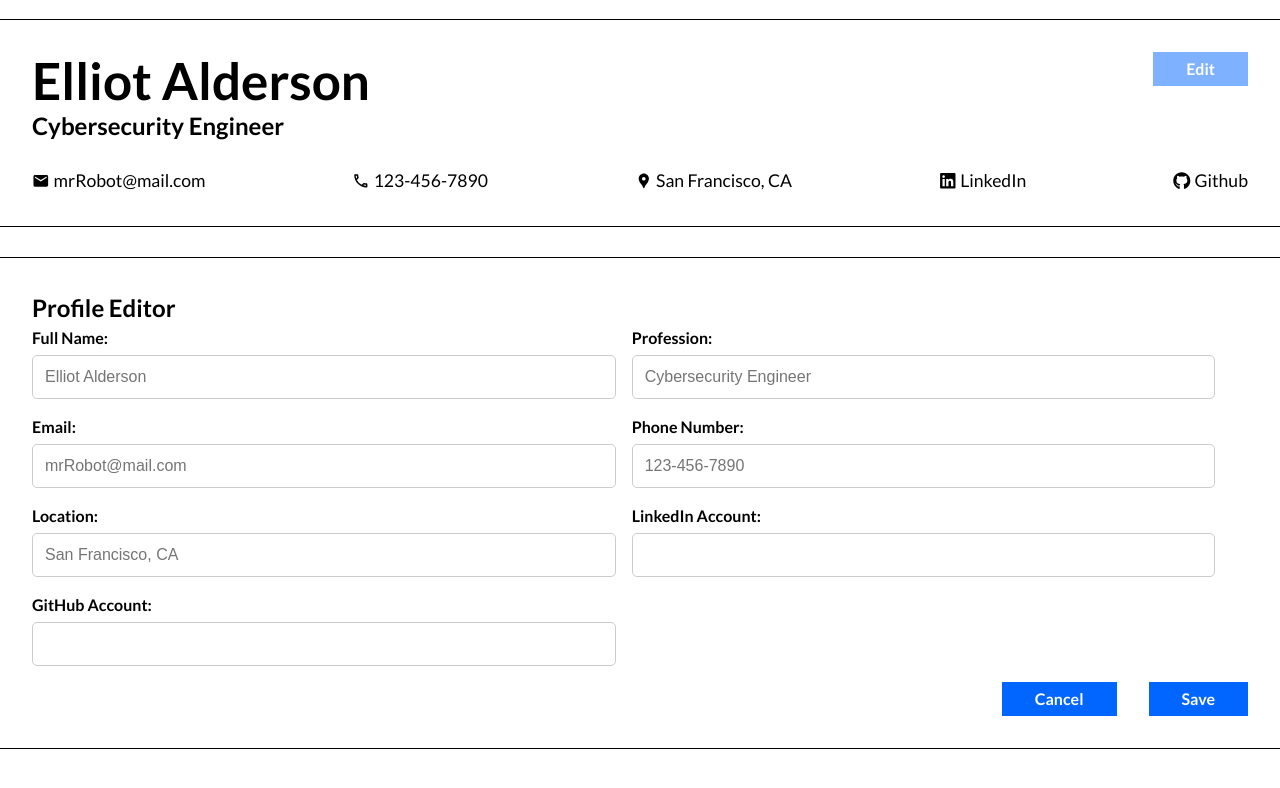
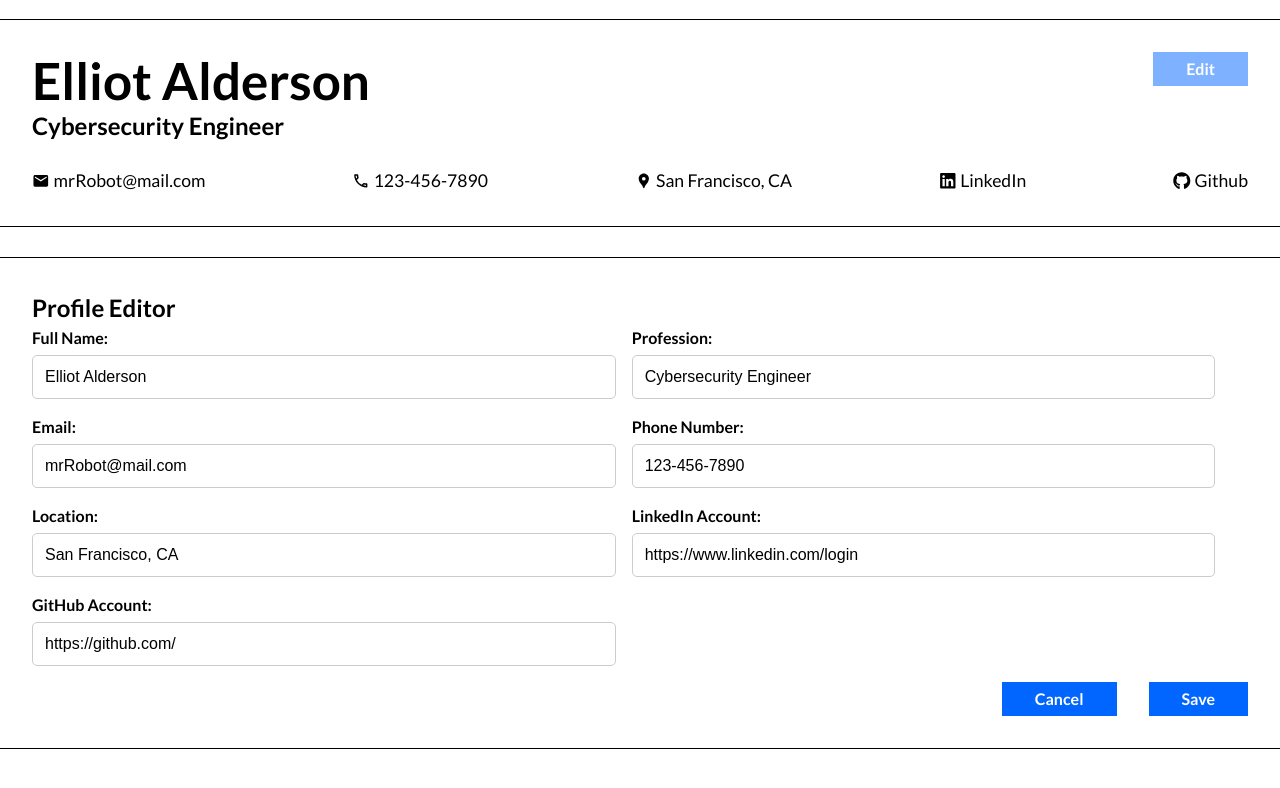
Before and after one commit to Eztatic/cv-maker, a React (Vite) app: page / in a window 1280 px wide. Both pictures are taken after a click on the button "Edit". Shown: the top 788 px of the page. Built offline with nearby package versions, Linux system fonts and the light colour scheme.

Commit message:
Profile section done

```diff
--- a/src/App.jsx
+++ b/src/App.jsx
@@ -1,5 +1,4 @@
 import './App.css'
-import { useState } from 'react';
 import {Profile, EditProfile, ProfileSection} from './components.jsx';
 
 function App() {
--- a/src/components.jsx
+++ b/src/components.jsx
@@ -1,4 +1,5 @@
 import { useState } from 'react';
+import { motion, AnimatePresence } from "framer-motion";
 import { FaGithub,  FaLinkedin } from "react-icons/fa";
 import { MdEmail, MdOutlinePhone, MdLocationPin } from "react-icons/md";
 import './components.css';
@@ -10,36 +11,54 @@ function ProfileSection() {
             email: 'mrRobot@mail.com',
             number: '123-456-7890',
             location: 'San Francisco, CA',
-            linkedIn: '',
-            github: ''
+            linkedIn: 'https://www.linkedin.com/login',
+            github: 'https://github.com/'
       }
 
       const [editStatus, setEditStatus] = useState(false);
       const [profileInfo, setProfileInfo] = useState(info);
+      const [currentProfile, setCurrentProfile] = useState(profileInfo);
 
-      const showEditProfile = (e) => {
-            e.target.classList.toggle('no-click');
+      const showEditProfile = () => {
             setEditStatus(true);
+            setCurrentProfile({... profileInfo});
+      }
+
+      const cancelEditProfile = () => {
+            setTimeout(() => setEditStatus(false), 250);
+            setProfileInfo(currentProfile);
+      }
+
+      const saveEditProfile = () => {
+            setTimeout(() => setEditStatus(false), 250);
       }
 
       const editValues = (e) => {
-            const {name, value} = e.target;
-            setProfileInfo((prev) => ({...prev, [name]: value}));
+            setProfileInfo(prev => ({...prev, [e.target.name]: e.target.value}));
       }
 
       return (
             <>
-                  <Profile information={profileInfo} editHandler={showEditProfile} />
-                  {editStatus ? <EditProfile information={profileInfo} updateValue={editValues} /> : null}
+                  <Profile information={profileInfo}
+                           editHandler={showEditProfile}
+                           isEditing={editStatus}/>
+                  <AnimatePresence>
+                        {editStatus &&
+                              <EditProfile information={profileInfo}
+                                          updateValue={editValues}
+                                          cancelEditHandler={cancelEditProfile}
+                                          saveEditHandler={saveEditProfile}
+                                          isEditing={editStatus} />}
+                  </AnimatePresence>
             </>
       );
 }
 
-function Profile({information, editHandler}) {
+function Profile({information, editHandler, isEditing}) {
 
       return (
             <section className="profile-section">
-                  <button className="edit-profile" onClick={editHandler}>Edit</button>
+                  <button className={`edit-profile ${isEditing ? 'no-click' : ""}`} onClick={editHandler}>Edit</button>
                   <h1>{information.fullName}</h1>
                   <h2>{information.profession}</h2>
                   <div className="profile-links">
@@ -53,10 +72,10 @@ function Profile({information, editHandler}) {
                               <MdLocationPin />
                               {information.location}
                         </a>
-                        <a href={information.linkedIn}>
+                        <a href={information.linkedIn} target='_blank' rel="noopener noreferrer">
                               <FaLinkedin /> LinkedIn
                         </a>
-                        <a href={information.github}>
+                        <a href={information.github} target='_blank' rel="noopener noreferrer">
                               <FaGithub /> Github
                         </a>
                   </div>
@@ -64,9 +83,16 @@ function Profile({information, editHandler}) {
       );
 }
 
-function EditProfile({information, updateValue}) {
+function EditProfile({information, updateValue, cancelEditHandler, saveEditHandler, isEditing}) {
       return (
-            <section className='edit-profile-section'>
+            <motion.section
+                  className="edit-profile-section"
+                  initial={{ height: 0, opacity: 0}}
+                  animate={{ height: isEditing ? "auto" : 0, opacity: isEditing ? 1 : 0 }}
+                  exit={{ height: 0, opacity: 0, translateY: -50}}
+                  transition={{ duration: 0.500, ease: "easeIn" }}
+                  style={{ overflow: "hidden" }}
+            >
                   <h2>Profile Editor</h2>
                   <form action="#">
                         <div>
@@ -74,7 +100,7 @@ function EditProfile({information, updateValue}) {
                               <input type="text"
                                     name="fullName"
                                     id="full-name"
-                                    placeholder={information.fullName}
+                                    value={information.fullName}
                                     onChange={updateValue} />
                         </div>
                         <div>
@@ -82,7 +108,7 @@ function EditProfile({information, updateValue}) {
                               <input type="text"
                                     name="profession"
                                     id="profession"
-                                    placeholder={information.profession}
+                                    value={information.profession}
                                     onChange={updateValue} />
                         </div>
                         <div>
@@ -91,7 +117,7 @@ function EditProfile({information, updateValue}) {
                                     name="email"
                                     id="email"
                                     autoComplete='email'
-                                    placeholder={information.email}
+                                    value={information.email}
                                     onChange={updateValue} />
                         </div>
                         <div>
@@ -99,7 +125,7 @@ function EditProfile({information, updateValue}) {
                               <input type="tel"
                                     name="number"
                                     id="phone-number"
-                                    placeholder={information.number}
+                                    value={information.number}
                                     onChange={updateValue}/>
                         </div>
                         <div>
@@ -107,7 +133,7 @@ function EditProfile({information, updateValue}) {
                               <input type="text"
                                     name="location"
                                     id="location"
-                                    placeholder={information.location}
+                                    value={information.location}
                                     onChange={updateValue} />
                         </div>
                         <div>
@@ -115,7 +141,7 @@ function EditProfile({information, updateValue}) {
                               <input type="text"
                                     name="linkedIn"
                                     id="linkedin-account"
-                                    placeholder={information.linkedIn}
+                                    value={information.linkedIn}
                                     onChange={updateValue} />
                         </div>
                         <div>
@@ -123,15 +149,15 @@ function EditProfile({information, updateValue}) {
                               <input type="text"
                                     name="github"
                                     id="github-account"
-                                    placeholder={information.github}
+                                    value={information.github}
                                     onChange={updateValue} />
                         </div>
                   </form>
                   <div className="button-group">
-                              <button className="cancel">Cancel</button>
-                              <button className="save">Save</button>
+                              <button className="cancel" onClick={cancelEditHandler}>Cancel</button>
+                              <button className="save" onClick={saveEditHandler}>Save</button>
                   </div>
-            </section>
+            </motion.section>
       );
 }
 
```
